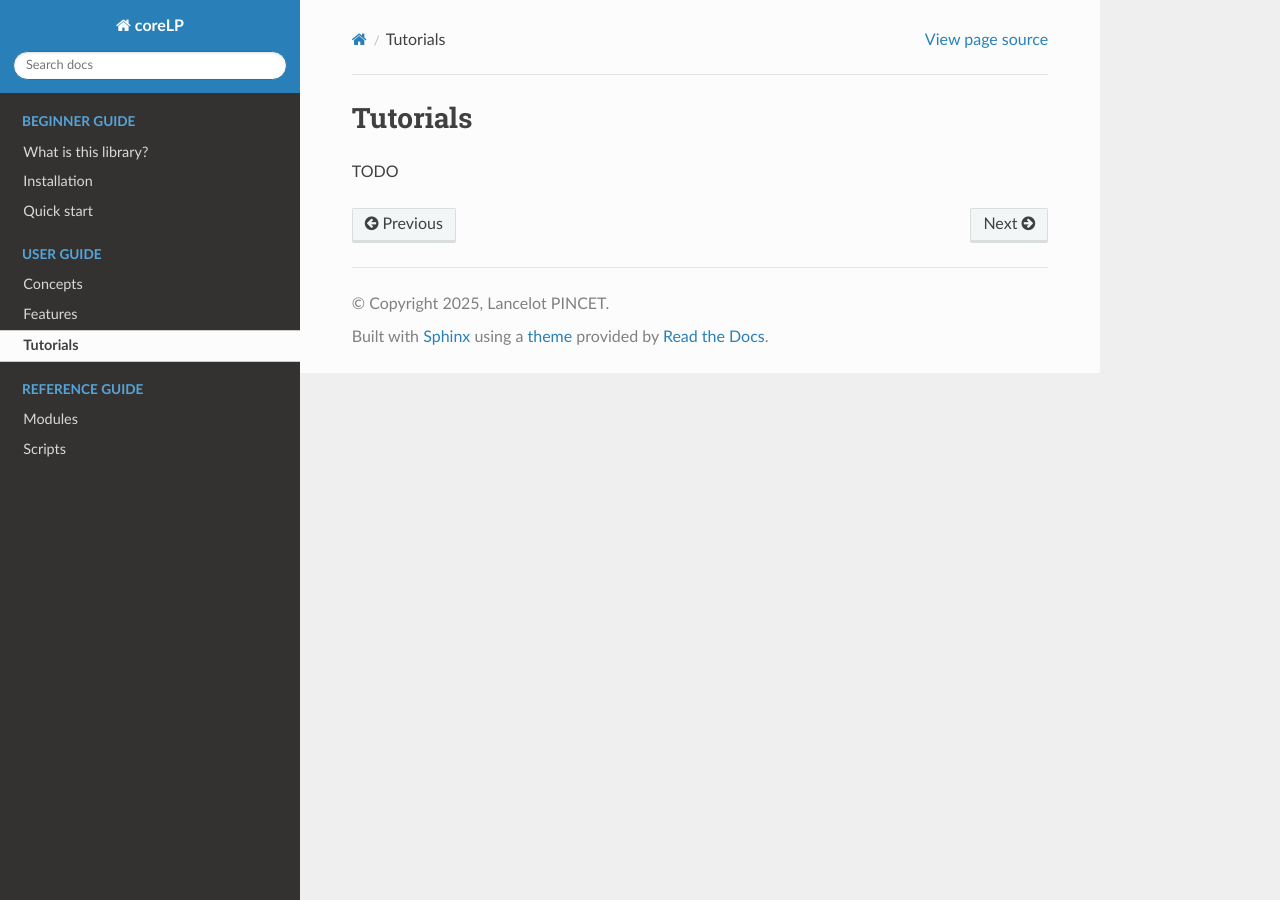
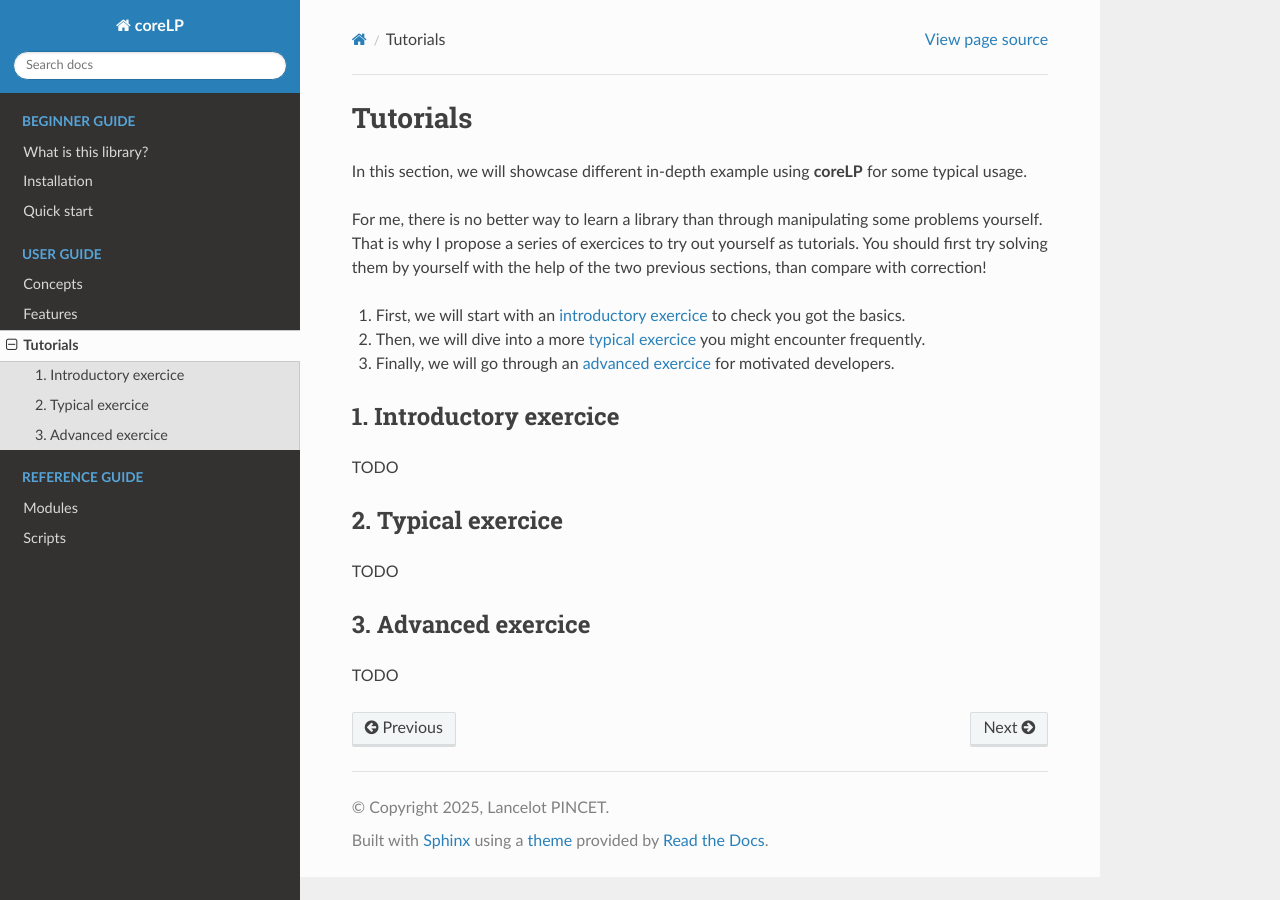
Before and after one commit to LancelotPincet/coreLP, a Sphinx documentation site: the page built from docs/source/tutorials.rst, in a window 1280 px wide. Built offline with Sphinx 7.4.7 and the Read the Docs theme 3.1.0, drawn with Linux system fonts in a browser that asks for light colours.

Commit message:
auto-commit

```diff
--- /dev/null
+++ b/docs/handwritten/advanced_exercice.rst
@@ -0,0 +1 @@
+TODO
--- /dev/null
+++ b/docs/handwritten/advanced_features.rst
@@ -0,0 +1 @@
+TODO
--- /dev/null
+++ b/docs/handwritten/context_motivations.rst
@@ -0,0 +1 @@
+TODO
--- /dev/null
+++ b/docs/handwritten/custom_addons.rst
@@ -0,0 +1 @@
+TODO
--- /dev/null
+++ b/docs/handwritten/essential_features.rst
@@ -0,0 +1 @@
+TODO
--- /dev/null
+++ b/docs/handwritten/introductory_exercice.rst
@@ -0,0 +1 @@
+TODO
--- /dev/null
+++ b/docs/handwritten/main_module.rst
@@ -0,0 +1 @@
+TODO
--- /dev/null
+++ b/docs/handwritten/possible_manipulations.rst
@@ -0,0 +1 @@
+TODO
--- /dev/null
+++ b/docs/handwritten/proposed_solutions.rst
@@ -0,0 +1 @@
+TODO
--- /dev/null
+++ b/docs/handwritten/simple_example.rst
@@ -0,0 +1,6 @@
+TODO
+
+.. code-block:: python
+
+    import corelp
+    # TODO
--- /dev/null
+++ b/docs/handwritten/standard_features.rst
@@ -0,0 +1 @@
+TODO
--- /dev/null
+++ b/docs/handwritten/typical_exercice.rst
@@ -0,0 +1 @@
+TODO
--- a/docs/source/install.rst
+++ b/docs/source/install.rst
@@ -71,7 +71,7 @@
 
       >>> _
 
-   To launch a Python interpreter in the terminal and get the same behavior as your Python editors, you need to have Python installed on your machine and write `python` to open the interpreter.
+   To launch a Python interpreter in the terminal and get the same behavior as your Python editors, you need to have Python installed on your machine and write ``python`` to open the interpreter.
 
 .. _navigation_commands:
 
--- a/docs/source/tutorials.rst
+++ b/docs/source/tutorials.rst
@@ -3,4 +3,33 @@
 Tutorials
 =========
 
+In this section, we will showcase different in-depth example using **coreLP** for some typical usage.
+
+For me, there is no better way to learn a library than through manipulating some problems yourself.
+That is why I propose a series of exercices to try out yourself as tutorials.
+You should first try solving them by yourself with the help of the two previous sections, than compare with correction!
+
+1. First, we will start with an :ref:`introductory exercice <introductory_exercice>` to check you got the basics.
+2. Then, we will dive into a more :ref:`typical exercice <typical_exercice>` you might encounter frequently.
+3. Finally, we will go through an :ref:`advanced exercice <advanced_exercice>` for motivated developers.
+
+.. _introductory_exercice:
+
+1. Introductory exercice
+------------------------
+
 TODO
+
+.. _typical_exercice:
+
+2. Typical exercice
+-------------------
+
+TODO
+
+.. _advanced_exercice:
+
+3. Advanced exercice
+--------------------
+
+TODO
```
Also changed, not shown: docs/handwritten/library_basics.rst (added, +11 -0 lines), docs/source/concepts.rst (+25 -0 lines), docs/source/features.rst (+25 -0 lines), docs/source/quicky.rst (+11 -3 lines), docs/source/what_is.rst (+6 -2 lines).
